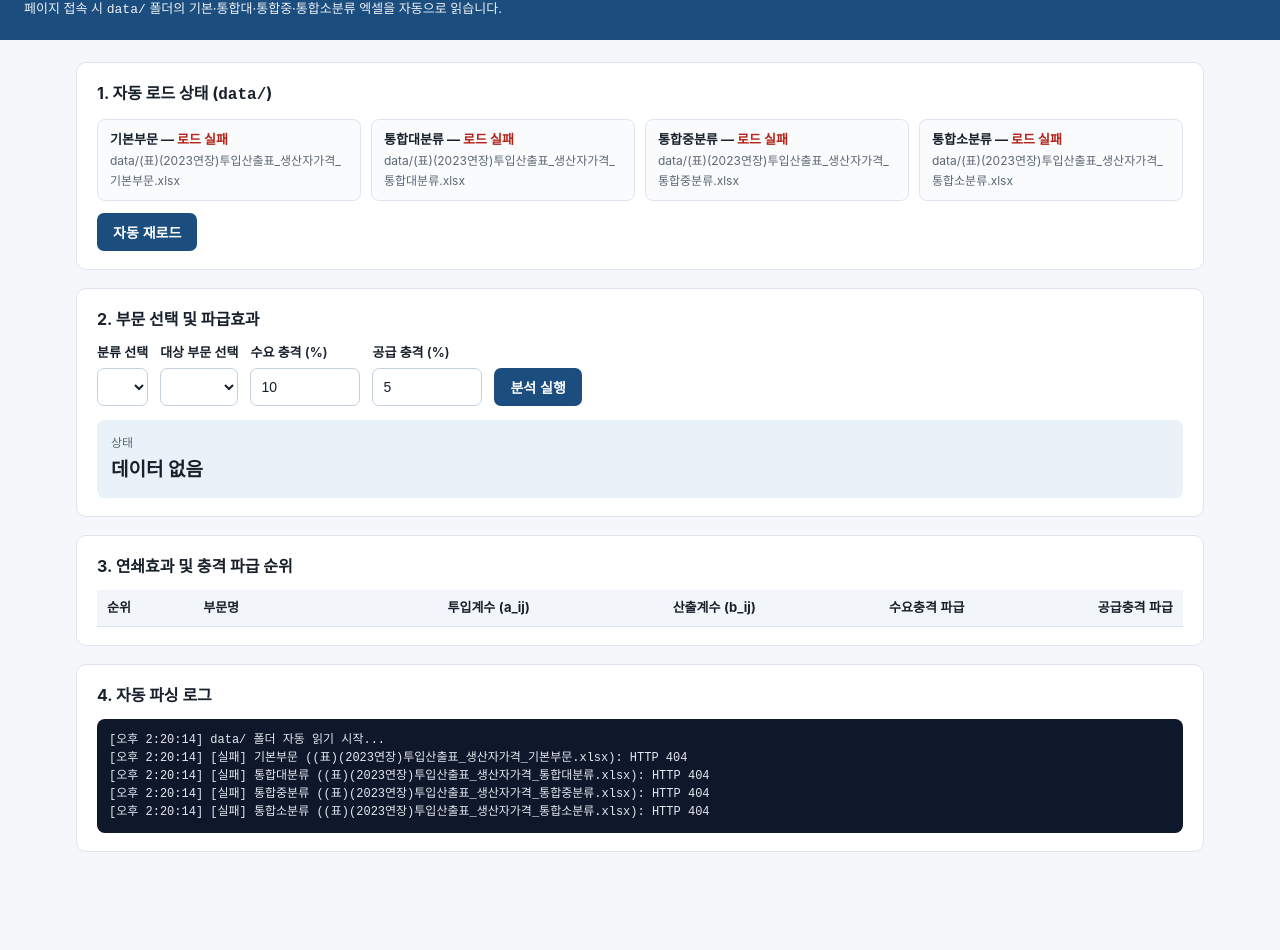
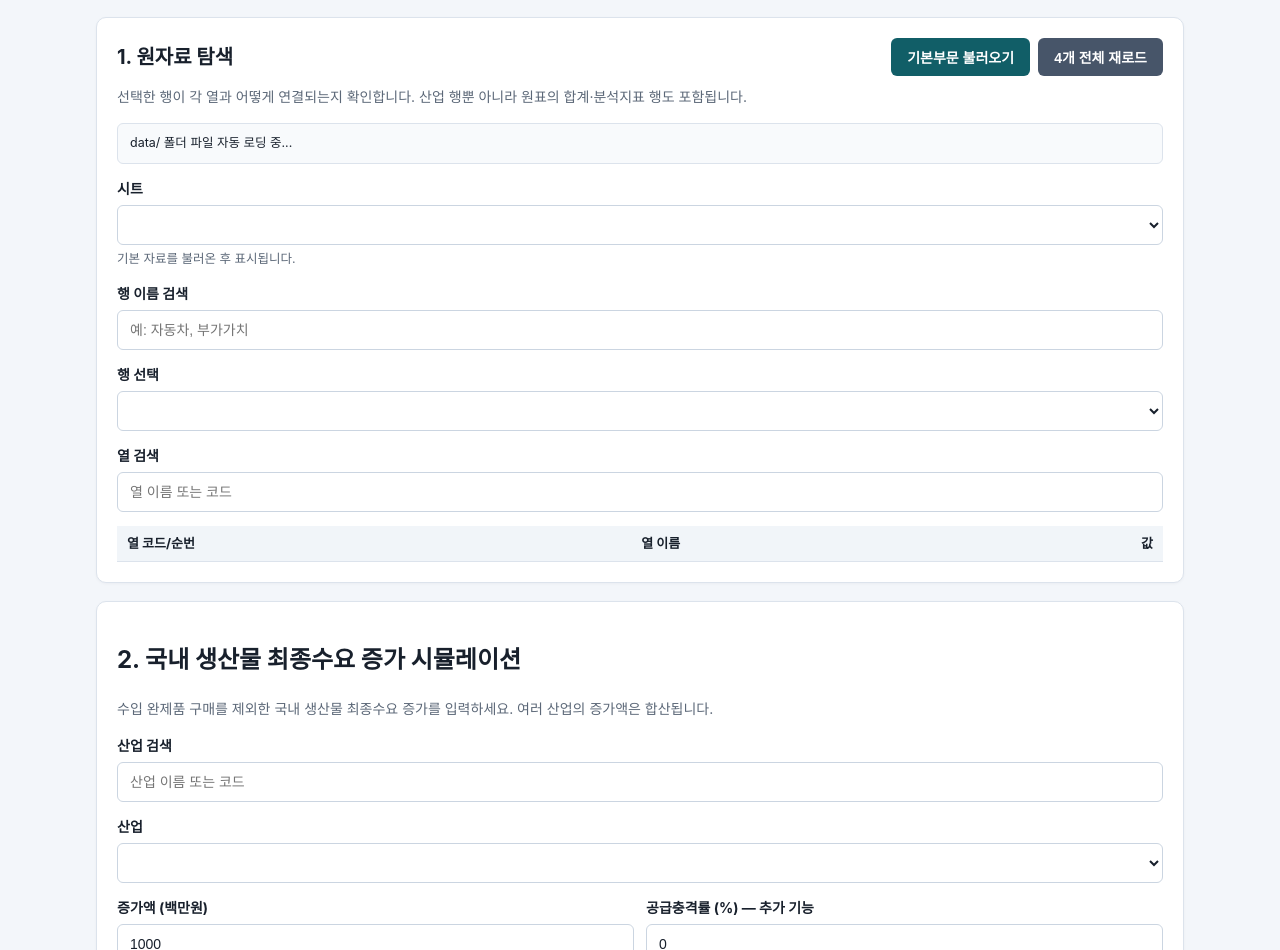
Before and after one commit to happy76883-afk/-Title, a plain HTML site: page index.html in a window 1280 px wide. Shown: the part 55-1005 px from the top of the page. Before the commit the page ends 977 px from the top, so only its background shows below. Drawn offline with Linux system fonts and the light colour scheme; no server answers; a script that the page names is missing.

Commit message:
Update index.html

```diff
--- a/index.html
+++ b/index.html
@@ -3,17 +3,18 @@
 <head>
   <meta charset="UTF-8" />
   <meta name="viewport" content="width=device-width, initial-scale=1.0" />
-  <title>산업연관표(I-O) 자동 분석 웹앱</title>
+  <title>산업연관표 분석 웹앱</title>
   <script src="https://cdn.sheetjs.com/xlsx-0.20.3/package/dist/xlsx.full.min.js"></script>
   <style>
     :root {
-      --bg: #f5f7fa;
+      --bg: #f3f6fa;
       --card: #ffffff;
       --text: #18202c;
-      --muted: #5b6776;
-      --line: #dde4ee;
-      --primary: #1b4d7e;
-      --primary-soft: #eaf2f9;
+      --muted: #5c6878;
+      --line: #dce3ec;
+      --navy: #12457a;
+      --teal: #115e67;
+      --soft: #eef4fa;
       --ok: #157347;
       --err: #b42318;
     }
@@ -25,17 +26,17 @@
       color: var(--text);
       line-height: 1.5;
     }
-    header {
-      background: var(--primary);
+    .topbar {
+      background: var(--navy);
       color: #fff;
-      padding: 20px 24px;
+      padding: 14px 20px;
+      font-weight: 700;
+      font-size: 16px;
     }
-    header h1 { margin: 0 0 4px; font-size: 20px; }
-    header p { margin: 0; font-size: 13px; opacity: 0.92; }
-    main {
-      max-width: 1160px;
-      margin: 22px auto;
-      padding: 0 16px 48px;
+    .container {
+      max-width: 1120px;
+      margin: 20px auto;
+      padding: 0 16px 56px;
       display: grid;
       gap: 18px;
     }
@@ -43,138 +44,175 @@
       background: var(--card);
       border: 1px solid var(--line);
       border-radius: 10px;
-      padding: 18px 20px;
+      padding: 20px;
+      box-shadow: 0 1px 3px rgba(15, 23, 42, 0.04);
     }
-    .card h2 { margin: 0 0 12px; font-size: 16px; }
-    .status-grid {
-      display: grid;
-      grid-template-columns: repeat(auto-fit, minmax(230px, 1fr));
-      gap: 10px;
-    }
-    .status-card {
-      border: 1px solid var(--line);
-      border-radius: 8px;
-      padding: 10px 12px;
-      background: #fafbfd;
-      font-size: 13px;
-    }
-    .status-card strong { display: block; margin-bottom: 2px; }
-    .status-card .fname { font-size: 12px; color: var(--muted); word-break: break-all; }
-    .ok { color: var(--ok); font-weight: 700; }
-    .err { color: var(--err); font-weight: 700; }
-    .controls {
+    .card-head {
       display: flex;
       flex-wrap: wrap;
+      justify-content: space-between;
+      align-items: center;
       gap: 12px;
-      align-items: end;
+      margin-bottom: 10px;
     }
-    label {
-      display: flex;
-      flex-direction: column;
-      gap: 5px;
-      font-size: 13px;
+    .card-head h2 {
+      margin: 0;
+      font-size: 20px;
+    }
+    .desc {
+      margin: 0 0 16px;
+      color: var(--muted);
+      font-size: 14px;
+    }
+    .btn {
+      height: 38px;
+      padding: 0 16px;
+      border: none;
+      border-radius: 6px;
+      font-size: 14px;
       font-weight: 600;
+      cursor: pointer;
+      color: #fff;
+      background: var(--navy);
     }
-    select, input, button {
-      height: 38px;
-      border-radius: 7px;
-      border: 1px solid #c5d0de;
-      padding: 0 10px;
+    .btn-teal { background: var(--teal); }
+    .btn-sec { background: #475569; }
+    .btn:hover { opacity: 0.92; }
+    .field {
+      margin-bottom: 14px;
+    }
+    .field label {
+      display: block;
+      font-size: 14px;
+      font-weight: 700;
+      margin-bottom: 6px;
+    }
+    .field input, .field select {
+      width: 100%;
+      height: 40px;
+      border: 1px solid #cbd5e1;
+      border-radius: 6px;
+      padding: 0 12px;
       font-size: 14px;
       background: #fff;
       color: var(--text);
     }
-    button {
-      background: var(--primary);
-      color: #fff;
+    .hint {
+      font-size: 12.5px;
+      color: var(--muted);
+      margin-top: 5px;
+    }
+    .auto-bar {
+      display: flex;
+      flex-wrap: wrap;
+      gap: 8px;
+      font-size: 12.5px;
+      margin-bottom: 14px;
+      padding: 10px 12px;
+      background: #f8fafc;
+      border: 1px solid var(--line);
+      border-radius: 6px;
+    }
+    .ok { color: var(--ok); font-weight: 700; }
+    .err { color: var(--err); font-weight: 700; }
+    .basket {
+      border: 1px solid var(--line);
+      border-radius: 8px;
+      padding: 12px;
+      background: #fafbfd;
+      margin-top: 12px;
+    }
+    .basket-item {
+      display: flex;
+      justify-content: space-between;
+      align-items: center;
+      padding: 6px 8px;
+      border-bottom: 1px dashed var(--line);
+      font-size: 13.5px;
+    }
+    .basket-item:last-child { border-bottom: none; }
+    .del-btn {
+      background: #fee2e2;
+      color: #991b1b;
       border: none;
-      padding: 0 16px;
+      border-radius: 4px;
+      padding: 3px 8px;
+      cursor: pointer;
+      font-size: 12px;
       font-weight: 600;
-      cursor: pointer;
     }
-    button:hover { opacity: 0.92; }
     .kpi-grid {
       display: grid;
-      grid-template-columns: repeat(auto-fit, minmax(200px, 1fr));
+      grid-template-columns: repeat(auto-fit, minmax(190px, 1fr));
       gap: 12px;
       margin-top: 14px;
     }
     .kpi {
-      background: var(--primary-soft);
+      background: var(--soft);
       border-radius: 8px;
-      padding: 14px;
+      padding: 12px 14px;
     }
-    .kpi .label { font-size: 12px; color: var(--muted); }
-    .kpi .val { font-size: 19px; font-weight: 700; margin-top: 4px; }
+    .kpi .k-lbl { font-size: 12px; color: var(--muted); }
+    .kpi .k-val { font-size: 18px; font-weight: 700; margin-top: 3px; }
     .table-wrap { overflow-x: auto; margin-top: 12px; }
     table { width: 100%; border-collapse: collapse; font-size: 13px; }
     th, td { border-bottom: 1px solid var(--line); padding: 8px 10px; text-align: left; white-space: nowrap; }
-    th { background: #f2f5f9; font-weight: 700; }
+    th { background: #f1f5f9; font-weight: 700; }
     td.num, th.num { text-align: right; font-variant-numeric: tabular-nums; }
-    pre.log {
-      background: #0f172a;
-      color: #e2e8f0;
-      padding: 12px;
-      border-radius: 8px;
-      font-size: 12px;
-      max-height: 200px;
-      overflow: auto;
-      margin: 0;
+    .two-col {
+      display: grid;
+      grid-template-columns: repeat(auto-fit, minmax(240px, 1fr));
+      gap: 12px;
     }
   </style>
 </head>
 <body>
-  <header>
-    <h1>산업연관표(I-O) 자동 분석 웹앱</h1>
-    <p>페이지 접속 시 <code>data/</code> 폴더의 기본·통합대·통합중·통합소분류 엑셀을 자동으로 읽습니다.</p>
-  </header>
+  <div class="topbar">과제물1: 산업연관표 분석 웹앱</div>
 
-  <main>
+  <div class="container">
+    <!-- 1. 원자료 탐색 -->
     <section class="card">
-      <h2>1. 자동 로드 상태 (<code>data/</code>)</h2>
-      <div id="status-grid" class="status-grid"></div>
-      <div style="margin-top: 12px;">
-        <button id="reload-btn" type="button">자동 재로드</button>
+      <div class="card-head">
+        <h2>1. 원자료 탐색</h2>
+        <div style="display:flex; gap:8px; flex-wrap:wrap;">
+          <button id="btn-load-basic" class="btn btn-teal" type="button">기본부문 불러오기</button>
+          <button id="btn-reload-all" class="btn btn-sec" type="button">4개 전체 재로드</button>
+        </div>
       </div>
-    </section>
+      <p class="desc">
+        선택한 행이 각 열과 어떻게 연결되는지 확인합니다. 산업 행뿐 아니라 원표의 합계·분석지표 행도 포함됩니다.
+      </p>
 
-    <section class="card">
-      <h2>2. 부문 선택 및 파급효과</h2>
-      <div class="controls">
-        <label>
-          분류 선택
-          <select id="level-select"></select>
-        </label>
-        <label>
-          대상 부문 선택
-          <select id="sector-select"></select>
-        </label>
-        <label>
-          수요 충격 (%)
-          <input id="demand-shock" type="number" step="1" value="10" style="width: 110px;" />
-        </label>
-        <label>
-          공급 충격 (%)
-          <input id="supply-shock" type="number" step="1" value="5" style="width: 110px;" />
-        </label>
-        <button id="calc-btn" type="button">분석 실행</button>
+      <div id="auto-status" class="auto-bar">data/ 폴더 파일 자동 로딩 중...</div>
+
+      <div class="field">
+        <label for="sheet-select">시트</label>
+        <select id="sheet-select"></select>
+        <div class="hint">기본 자료를 불러온 후 표시됩니다.</div>
       </div>
 
-      <div id="kpi-grid" class="kpi-grid"></div>
-    </section>
+      <div class="field">
+        <label for="row-search">행 이름 검색</label>
+        <input id="row-search" type="text" placeholder="예: 자동차, 부가가치" />
+      </div>
 
-    <section class="card">
-      <h2>3. 연쇄효과 및 충격 파급 순위</h2>
+      <div class="field">
+        <label for="row-select">행 선택</label>
+        <select id="row-select"></select>
+      </div>
+
+      <div class="field">
+        <label for="col-search">열 검색</label>
+        <input id="col-search" type="text" placeholder="열 이름 또는 코드" />
+      </div>
+
       <div class="table-wrap">
-        <table id="result-table">
+        <table id="raw-table">
           <thead>
             <tr>
-              <th>순위</th>
-              <th>부문명</th>
-              <th class="num">투입계수 (a_ij)</th>
-              <th class="num">산출계수 (b_ij)</th>
-              <th class="num">수요충격 파급</th>
-              <th class="num">공급충격 파급</th>
+              <th>열 코드/순번</th>
+              <th>열 이름</th>
+              <th class="num">값</th>
             </tr>
           </thead>
           <tbody></tbody>
@@ -182,11 +220,65 @@
       </div>
     </section>
 
+    <!-- 2. 국내 생산물 최종수요 증가 시뮬레이션 -->
     <section class="card">
-      <h2>4. 자동 파싱 로그</h2>
-      <pre id="log-box" class="log"></pre>
+      <h2>2. 국내 생산물 최종수요 증가 시뮬레이션</h2>
+      <p class="desc">
+        수입 완제품 구매를 제외한 국내 생산물 최종수요 증가를 입력하세요. 여러 산업의 증가액은 합산됩니다.
+      </p>
+
+      <div class="field">
+        <label for="sim-search">산업 검색</label>
+        <input id="sim-search" type="text" placeholder="산업 이름 또는 코드" />
+      </div>
+
+      <div class="field">
+        <label for="sim-sector">산업</label>
+        <select id="sim-sector"></select>
+      </div>
+
+      <div class="two-col">
+        <div class="field">
+          <label for="sim-amount">증가액 (백만원)</label>
+          <input id="sim-amount" type="number" step="100" value="1000" />
+          <div class="hint">1,000백만원 = 10억원. 이번 버전은 양의 수요 증가만 지원합니다.</div>
+        </div>
+        <div class="field">
+          <label for="sim-supply-pct">공급충격률 (%) — 추가 기능</label>
+          <input id="sim-supply-pct" type="number" step="1" value="0" />
+          <div class="hint">0이면 수요파급만 계산, 양수 입력 시 공급파급도 함께 산출합니다.</div>
+        </div>
+      </div>
+
+      <div style="display:flex; gap:8px; flex-wrap:wrap;">
+        <button id="btn-add-shock" class="btn btn-teal" type="button">시뮬레이션에 추가</button>
+        <button id="btn-run-sim" class="btn" type="button">합산 파급효과 계산</button>
+        <button id="btn-clear-shock" class="btn btn-sec" type="button">목록 비우기</button>
+      </div>
+
+      <div id="shock-basket" class="basket">
+        <div style="font-size:13px; color:var(--muted);">추가된 산업 수요 증가 목록이 여기에 표시됩니다.</div>
+      </div>
+
+      <div id="sim-kpi" class="kpi-grid"></div>
+
+      <div class="table-wrap">
+        <table id="sim-table">
+          <thead>
+            <tr>
+              <th>순위</th>
+              <th>산업명</th>
+              <th class="num">수요유발 파급(백만원)</th>
+              <th class="num">후방연쇄 계수합</th>
+              <th class="num">전방연쇄 계수합</th>
+              <th class="num">공급충격 파급(백만원)</th>
+            </tr>
+          </thead>
+          <tbody></tbody>
+        </table>
+      </div>
     </section>
-  </main>
+  </div>
 
   <script src="app.js"></script>
 </body>
```
